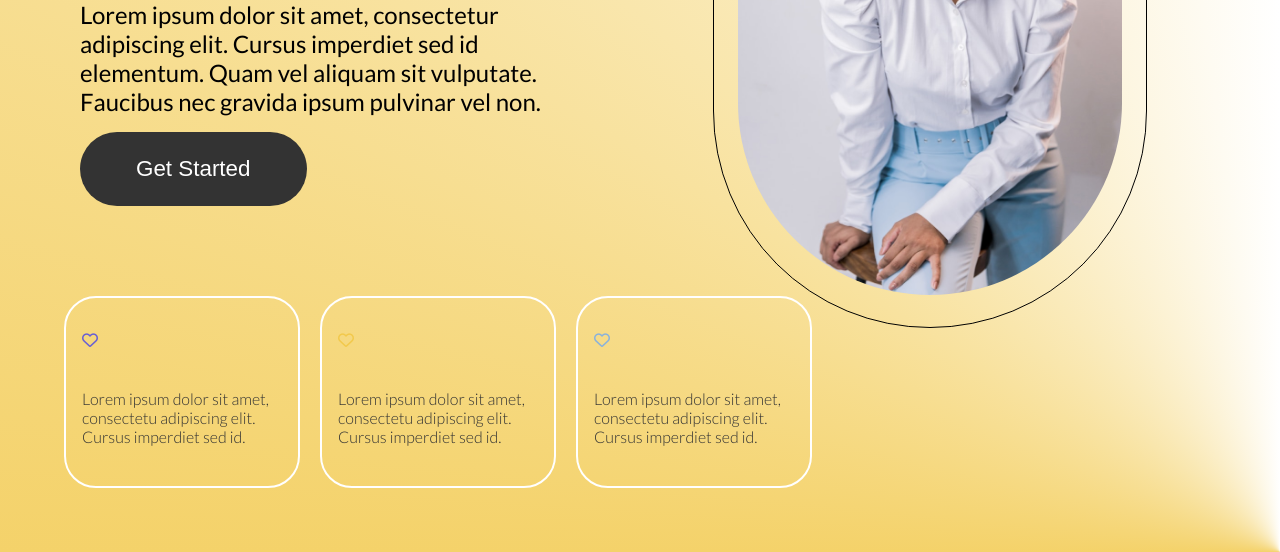
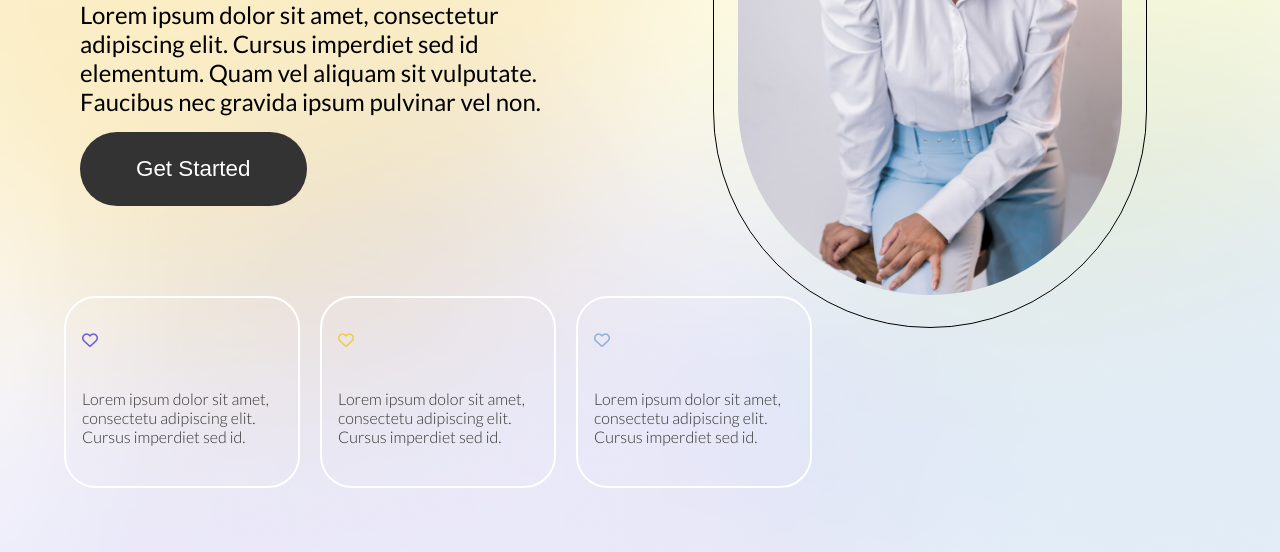
Before and after one commit to bennikabs/work_with_us, a plain HTML site: page index.html in a window 1280 px wide. Shown: the part 346-898 px from the top of the page. Drawn offline with Linux system fonts and the light colour scheme.

Commit message:
added background image

```diff
--- a/src/styles.css
+++ b/src/styles.css
@@ -5,7 +5,7 @@
 }
 
 .container {
-    background-image: conic-gradient(at bottom right, #685FD4 40%, #8AB2DC, #E5E501 40%, #F2C94C, #FFFFFF);
+    background-image:url(../images/gradient.png);
     font-family: 'Lato', sans-serif;
 }
 
```
Also changed, not shown: images/gradient.png (added), 1 other file.
